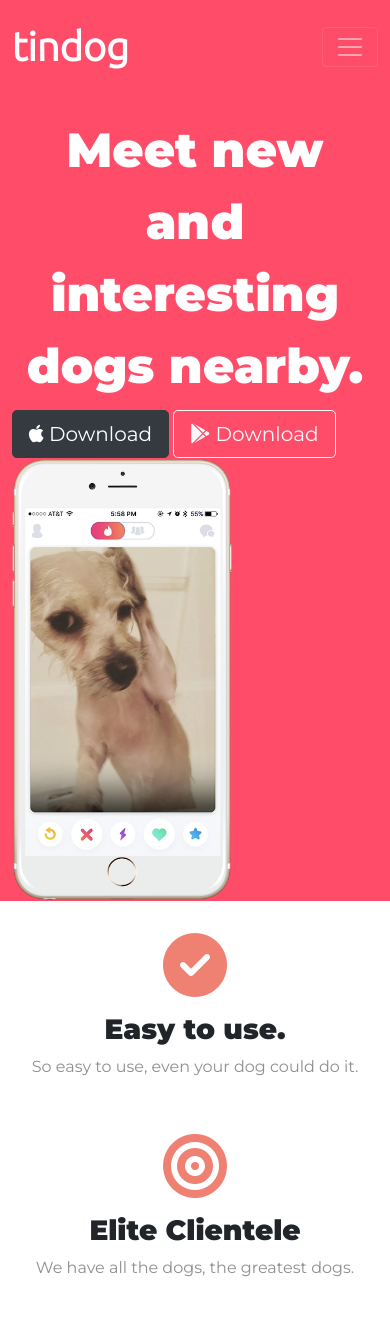
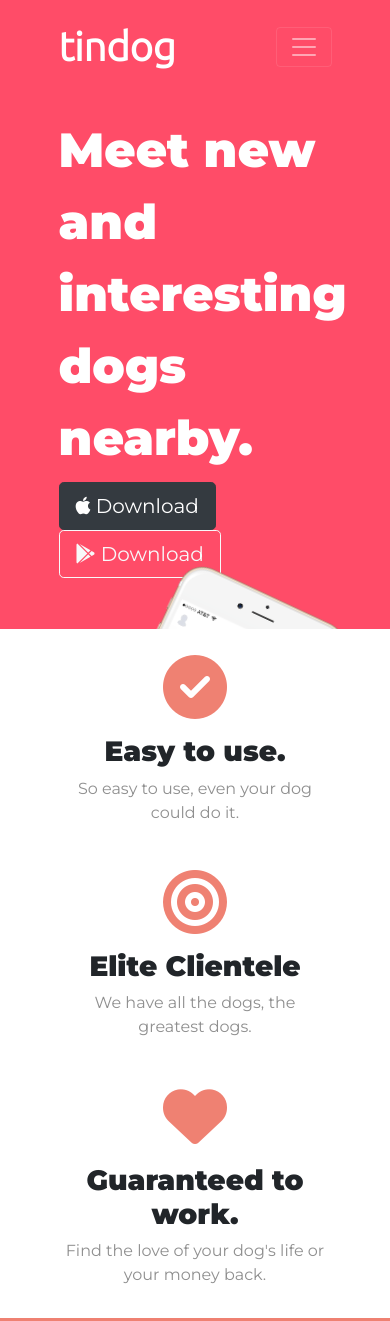
Before and after one commit to manushaju/tindog, a plain HTML site: page index.html in a window 390 px wide. Shown: the top 1321 px of the page. Drawn offline with nearby package versions, Linux system fonts and the light colour scheme.

Commit message:
Update styles.css
Remove extra styles for dynamic width...

```diff
--- a/css/styles.css
+++ b/css/styles.css
@@ -143,22 +143,6 @@
 	padding: 100px;
 }
 
-@media (max-width: 1028px){
-	h1{
-		text-align: center;
-	}
-	.title-image{
-		position: static;
-		transform: rotate(0);
-	}
-	.container-fluid{
-		padding: 3% 3% 0;
-	}
-	.nav-link{
-		font-size: 4rem;
-		font-family: "Montserrat";
-	}
-}
 
 /*Footer Section*/
 
```
